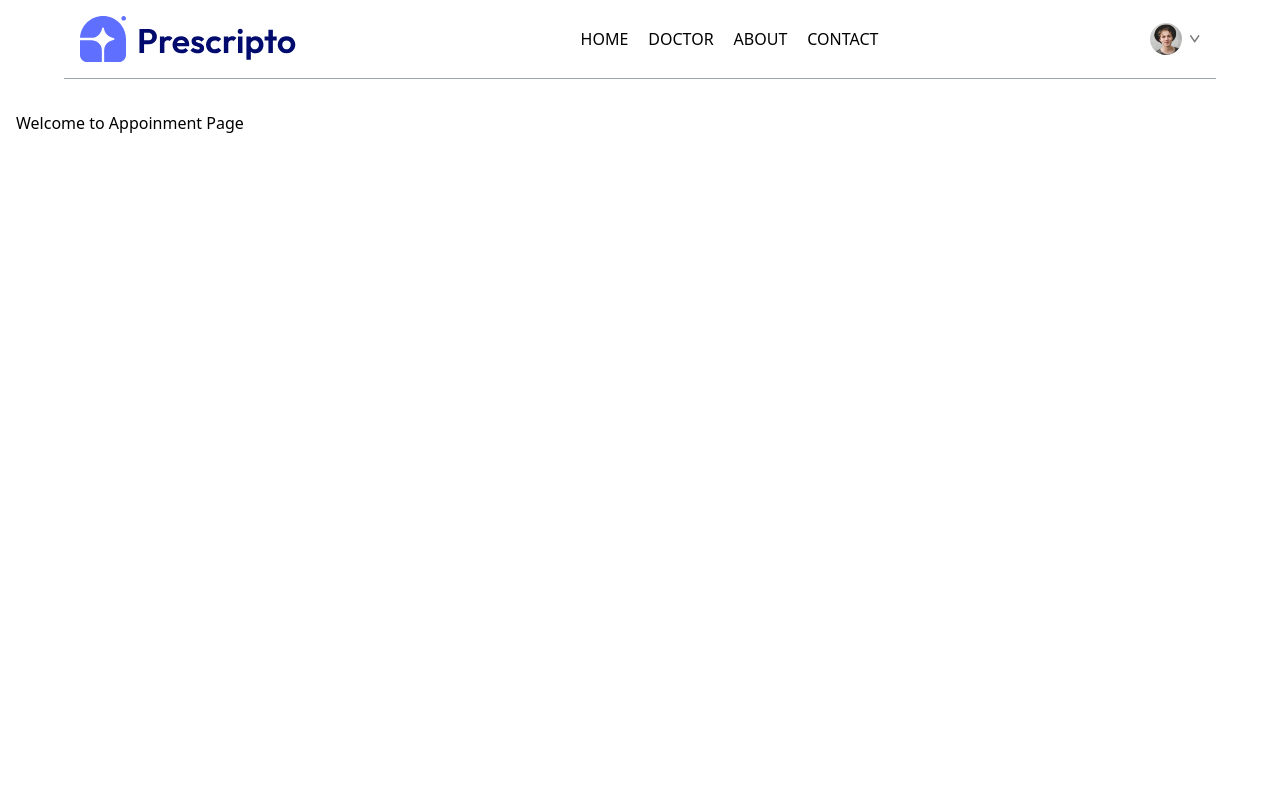
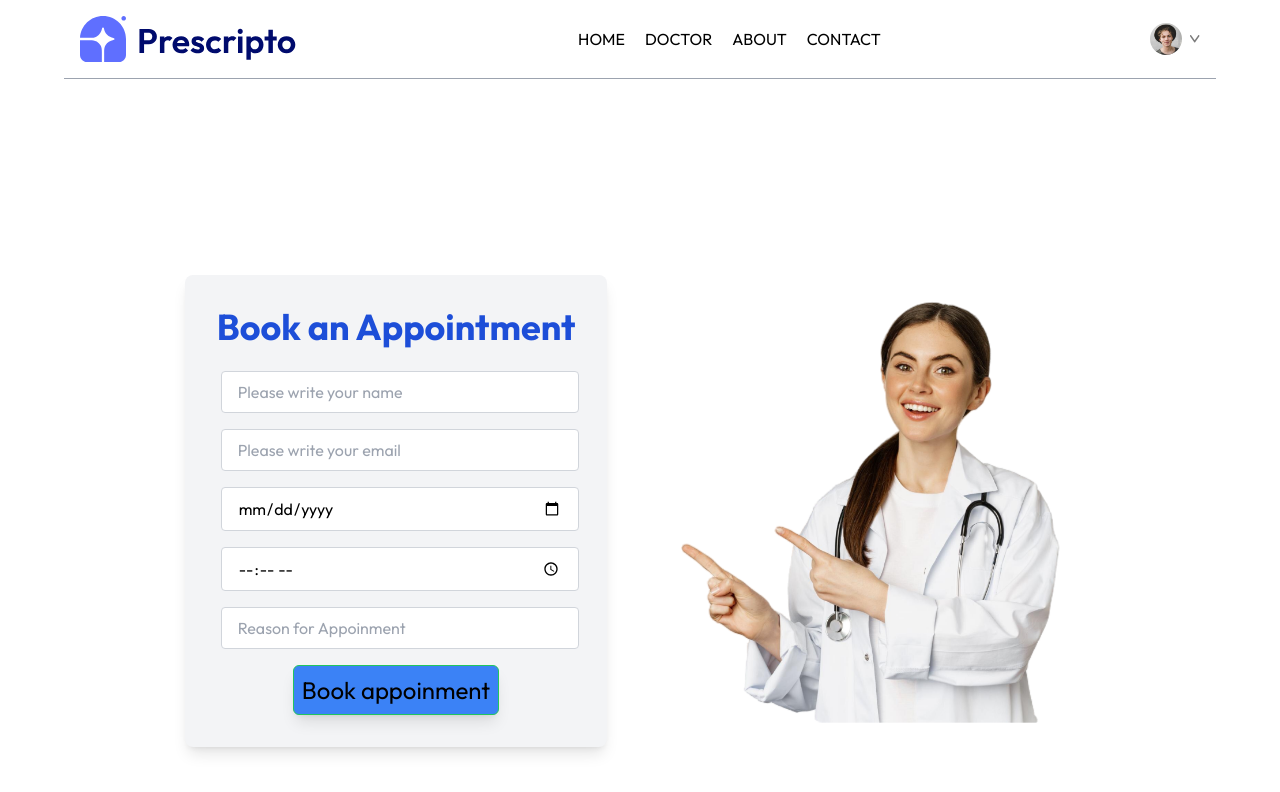
Before and after one commit to iammehedihasann/online-medical-booking, a React (Vite) app: page /appoinment/1 in a window 1280 px wide. Shown: the top 792 px of the page. Built offline with nearby package versions, Linux system fonts and the light colour scheme.

Commit message:
Add & Create: Add Login page and make appoinment page

```diff
--- a/src/Components/Navbar.jsx
+++ b/src/Components/Navbar.jsx
@@ -11,33 +11,34 @@ const Navbar = () => {
 
   return (
     <div className="flex  md:flex-row  items-center justify-between  text-black p-4  max-w-6xl mx-auto border-b mb-8 border-b-gray-400">
-      <img src={assets.logo} alt="Navbar_image" />
+      <img
+        onClick={() => navigate("/")}
+        src={assets.logo}
+        alt="Navbar_image"
+        className="cursor-pointer"
+      />
       <ul className="flex gap-5 font-style-none md:ml-3 ">
         <NavLink className="hover:border-b hover:border-b-gray-500 duration-300">
           <li className="py-1">
-            {" "}
             <Link to="/">HOME</Link>
           </li>
         </NavLink>
 
         <NavLink className="hover:border-b hover:border-b-green-500 duration-300">
           <li className="py-1">
-            {" "}
-            <Link to="/doctor">DOCTOR</Link>{" "}
+            <Link to="/doctor">DOCTOR</Link>
           </li>
         </NavLink>
 
         <NavLink className="hover:border-b hover:border-b-green-500 duration-300">
           <li className="py-1">
-            {" "}
-            <Link to="/about">ABOUT</Link>{" "}
+            <Link to="/about">ABOUT</Link>
           </li>
         </NavLink>
 
         <NavLink className="hover:border-b hover:border-b-green-500 duration-300">
           <li className="py-1">
-            {" "}
-            <Link to="/contact">CONTACT</Link>{" "}
+            <Link to="/contact">CONTACT</Link>
           </li>
         </NavLink>
       </ul>
--- a/src/Pages/About.jsx
+++ b/src/Pages/About.jsx
@@ -1,9 +1,60 @@
-import React from 'react'
+import React from "react";
+import { Link } from "react-router-dom";
 
 const About = () => {
   return (
-    <div>Welcome to About page</div>
-  )
-}
+    <div className="min-h-screen flex items-center justify-center px-4">
+      <div className="max-w-2xl w-full bg-white rounded-lg shadow-lg p-8">
+        <h1 className="text-3xl font-bold text-blue-700 mb-4 text-center">
+          About Our Clinic
+        </h1>
+        <p className="text-gray-700 text-lg mb-6 text-center">
+          Welcome to our Doctor Appointment System! We are dedicated to
+          providing you with a seamless and efficient way to book your medical
+          appointments online.
+        </p>
+        <div className="mb-6">
+          <h2 className="text-xl font-semibold text-blue-600 mb-2">
+            Our Mission
+          </h2>
+          <p className="text-gray-600">
+            To make healthcare accessible and convenient for everyone by
+            connecting patients with qualified doctors and specialists at the
+            click of a button.
+          </p>
+        </div>
+        <div className="mb-6">
+          <h2 className="text-xl font-semibold text-blue-600 mb-2">
+            Quick Links
+          </h2>
+          <div className="flex flex-wrap gap-4 justify-center">
+            <Link
+              to="/"
+              className="px-4 py-2 bg-blue-500 text-white rounded hover:bg-blue-600 transition"
+            >
+              Home
+            </Link>
+            <Link
+              to="/appointment"
+              className="px-4 py-2 bg-green-500 text-white rounded hover:bg-green-600 transition"
+            >
+              Book Appointment
+            </Link>
+            <Link
+              to="/contact"
+              className="px-4 py-2 bg-purple-500 text-white rounded hover:bg-purple-600 transition"
+            >
+              Contact Us
+            </Link>
+          </div>
+        </div>
+        <div className="text-center text-gray-500 text-sm mt-8">
+          &copy; {new Date().getFullYear()} Doctor Appointment. All rights
+          reserved.
+        </div>
+      </div>
+    </div>
+  );
+};
 
-export default About
+export default About;
--- a/src/Pages/Appointment.jsx
+++ b/src/Pages/Appointment.jsx
@@ -1,9 +1,101 @@
-import React from 'react'
+import React, { useState } from "react";
+import image from "../assets/assets_frontend/appointment_img.png";
+const Appointment = () => {
+  const [form, setForm] = useState({
+    name: "",
+    email: "",
+    date: "",
+    time: "",
+    reason: "",
+  });
+  function handleChange(e) {
+    setForm({
+      ...form,
+      [e.target.name]: e.target.value,
+    });
+  }
 
-const Appointment = () => {
+  const handleSubmit = (e) => {
+    e.preventDefault();
+
+    alert("Appoinment booked succesfully! ");
+    setForm({
+      name: "",
+      email: "",
+      date: "",
+      time: "",
+      reason: "",
+    });
+  };
   return (
-    <div> Welcome to Appoinment Page</div>
-  )
-}
+    <div className="flex items-center justify-center   min-h-screen bg-white">
+      <div className=" max-w-md bg-gray-100 p-8 rounded-lg shadow-lg ">
+        <h2 className="text-4xl font-bold text-center mb-6 text-blue-700">
+          Book an Appointment
+        </h2>
+        <form
+          onSubmit={handleSubmit}
+          className="  space-y-4 flex items-center justify-center flex-col"
+        >
+          <input
+            className="w-full px-4 py-2 ml-2 border border-gray-300 rounded focus:outline-none focus:ring-2 focus:ring-blue-400"
+            type="text"
+            name="name"
+            placeholder="Please write your name"
+            value={form.name}
+            onChange={handleChange}
+            required
+          />
+          <input
+            className="w-full px-4 py-2 ml-2 border border-gray-300 rounded focus:outline-none focus:ring-2 focus:ring-blue-400"
+            type="email"
+            name="email"
+            placeholder="Please write your email"
+            value={form.email}
+            onChange={handleChange}
+            required
+          />
+          <input
+            className="w-full px-4 py-2 ml-2 border border-gray-300 rounded focus:outline-none focus:ring-2 focus:ring-blue-400"
+            type="date"
+            name="date"
+            value={form.date}
+            onChange={handleChange}
+            required
+          />
+          <input
+            className="w-full px-4 py-2 ml-2 border border-gray-300 rounded focus:outline-none focus:ring-2 focus:ring-blue-400"
+            type="time"
+            name="time"
+            value={form.time}
+            onChange={handleChange}
+            required
+          />
+          <input
+            className="w-full px-4 py-2 ml-2 border border-gray-300 rounded focus:outline-none focus:ring-2 focus:ring-blue-400"
+            name="reason"
+            placeholder="Reason for Appoinment"
+            value={form.reason}
+            onChange={handleChange}
+            required
+          />
+          <button
+            type="submit"
+            className=" hover hover:bg-green-400 hover:text-black opacity-2 transform duration-200 border border-green-500 shadow-lg bg-blue-500 text-black text-2xl p-2 rounded-md "
+          >
+            Book appoinment
+          </button>
+        </form>
+      </div>
+      <div className="ml-10  rounded">
+        <img
+          alt="appoinment image "
+          src={image}
+          className=" max-w-md p-8 rounded-lg"
+        />
+      </div>
+    </div>
+  );
+};
 
-export default Appointment
+export default Appointment;
--- a/src/Pages/Doctors.jsx
+++ b/src/Pages/Doctors.jsx
@@ -1,74 +1,3 @@
-// import React, { useContext, useEffect, useState } from "react";
-// import { useNavigate, useParams } from "react-router-dom";
-// import { AppContext } from "../Context/AppContext";
-
-// const Doctors = () => {
-//   const navigate = useNavigate();
-//   const { speciality } = useParams();
-//   const [filterDoc, setFilterDoc] = useState([]);
-//   const { doctors } = useContext(AppContext);
-
-//   useEffect(() => {
-//     if (speciality) {
-//       setFilterDoc(doctors.filter((doc) => doc.speciality === speciality));
-//     } else {
-//       setFilterDoc(doctors);
-//     }
-//   }, [doctors, speciality]);
-
-//   return (
-//     <div className="flex flex-col md:flex-row justify-between p-2 max-w-6xl mx-auto">
-//       {/* Left Sidebar */}
-//       <div className="w-full md:w-1/4 bg-gray-100 p-4 rounded-lg mt-4 ">
-//         <h2 className="text-xl font-semibold text-black mb-4">
-//           Browse through the doctors Specialties
-//         </h2>
-//         <div className="space-y-2">
-//           {[
-//             "General Physician",
-//             "Gynecologist",
-//             "Dermatologist",
-//             "Pediatrician",
-//             "Gastroenterologist",
-//           ].map((specialty, index) => (
-//             <p
-//               key={index}
-//               className="border border-gray-300 p-3 bg-gray-200 rounded-lg cursor-pointer hover:bg-gray-300 transition"
-//             >
-//               {specialty}
-//             </p>
-//           ))}
-//         </div>
-//       </div>
-
-//       {/* Doctors List */}
-//       <div className="grid grid-cols-1 sm:grid-cols-2 lg:grid-cols-3 gap-6 flex-1 p-4">
-//         {filterDoc.slice(0, 6).map((doctor, index) => (
-//           <div
-//             key={index}
-//             onClick={() => navigate(`/appoinment/${doctor._id}`)}
-//             className="border border-blue-300 rounded-xl p-5 bg-white shadow-lg hover:shadow-2xl transition transform hover:-translate-y-2 cursor-pointer flex flex-col items-center text-center"
-//           >
-//             <img
-//               src={doctor.image}
-//               alt={doctor.name}
-//               className="w-24 h-24 rounded-full object-cover mb-3 bg-gray-300"
-//             />
-//             <p className="text-lg font-semibold">{doctor.name}</p>
-//             <p className="text-sm text-gray-500">{doctor.speciality}</p>
-//             <div className="flex items-center justify-center gap-2 mt-2">
-//               <span className="w-3 h-3 bg-green-500 rounded-full"></span>
-//               <p className="text-sm text-green-600">Available</p>
-//             </div>
-//           </div>
-//         ))}
-//       </div>
-//     </div>
-//   );
-// };
-
-// export default Doctors;
-
 import React, { useContext, useEffect, useState } from "react";
 import { useNavigate } from "react-router-dom";
 import { AppContext } from "../Context/AppContext";
@@ -99,11 +28,11 @@ const Doctors = () => {
         <div className="space-y-2">
           {[
             "All",
-            "General Physician",
+            "General physician",
             "Gynecologist",
             "Dermatologist",
-            "Pediatrician",
-            "Gastroenterologist",
+            "Neurologist",
+            "Pediatricians",
           ].map((specialty, index) => (
             <button
               key={index}
--- a/src/Pages/Login.jsx
+++ b/src/Pages/Login.jsx
@@ -1,9 +1,69 @@
-import React from 'react'
+import React, { useState } from "react";
+import { Link, useNavigate } from "react-router-dom";
+const Login = () => {
+  const [form, setForm] = useState({ email: "", password: "" });
+  const navigate = useNavigate();
+  const handleChange = (e) => {
+    setForm({
+      ...form,
+      [e.target.name]: e.target.value,
+    });
+  };
 
-const Login = () => {
+  const handleSubmit = (e) => {
+    e.preventDefault();
+
+    alert("Login Successful");
+    setForm({ email: "", password: "" });
+    navigate("/");
+  };
+
   return (
-    <div>Welcome to Login page</div>
-  )
-}
+    <div className="min-h-screen flex items-center justify-center bg-gray-50 px-4">
+      <div className="max-w-md w-full bg-white p-8 rounded-lg shadow-lg">
+        <h2 className="text-2xl font-bold text-center text-blue-700 mb-6">
+          Login to Your Account
+        </h2>
+        <form className="space-y-4" onSubmit={handleSubmit}>
+          <input
+            className="w-full px-3 py-2 border border-gray-300 rounded text-sm focus:outline-none focus:ring-2 focus:ring-blue-400"
+            type="email"
+            name="email"
+            placeholder="Email"
+            value={form.email}
+            onChange={handleChange}
+            required
+          />
+          <input
+            className="w-full px-3 py-2 border border-gray-300 rounded text-sm focus:outline-none focus:ring-2 focus:ring-blue-400"
+            type="password"
+            name="password"
+            placeholder="Password"
+            value={form.password}
+            onChange={handleChange}
+            required
+          />
+          <button
+            type="submit"
+            className="w-full py-2 bg-blue-600 text-white font-semibold rounded hover:bg-blue-700 transition"
+          >
+            Login
+          </button>
+        </form>
+        <div className="text-center mt-4 text-sm text-gray-600">
+          Don't have an account?{" "}
+          <Link to="/register" className="text-blue-600 hover:underline">
+            Register
+          </Link>
+        </div>
+        <div className="text-center mt-2">
+          <Link to="/" className="text-gray-500 hover:underline text-xs">
+            Back to Home
+          </Link>
+        </div>
+      </div>
+    </div>
+  );
+};
 
-export default Login
+export default Login;
--- a/src/index.css
+++ b/src/index.css
@@ -1,3 +1,9 @@
+@import url("https://fonts.googleapis.com/css2?family=Outfit:wght@100..900&display=swap");
+
 @tailwind base;
 @tailwind components;
 @tailwind utilities;
+
+* {
+  font-family: Outfit;
+}
--- a/src/main.jsx
+++ b/src/main.jsx
@@ -4,6 +4,7 @@ import { BrowserRouter } from "react-router-dom";
 import AppContextProvider from "./Context/AppContext.jsx";
 import App from "./App.jsx";
 import "./index.css";
+import Footer from "./Components/Footer.jsx";
 createRoot(document.getElementById("root")).render(
   <StrictMode>
     <BrowserRouter>
```
